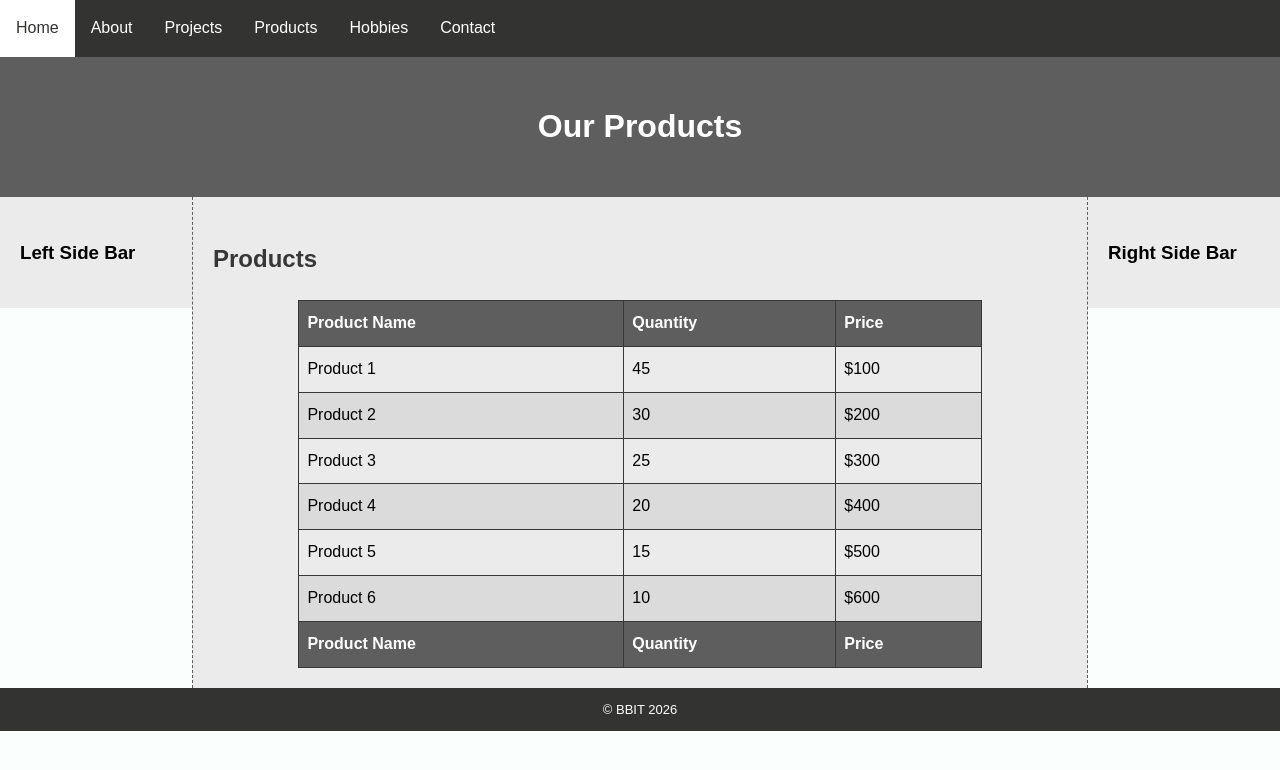
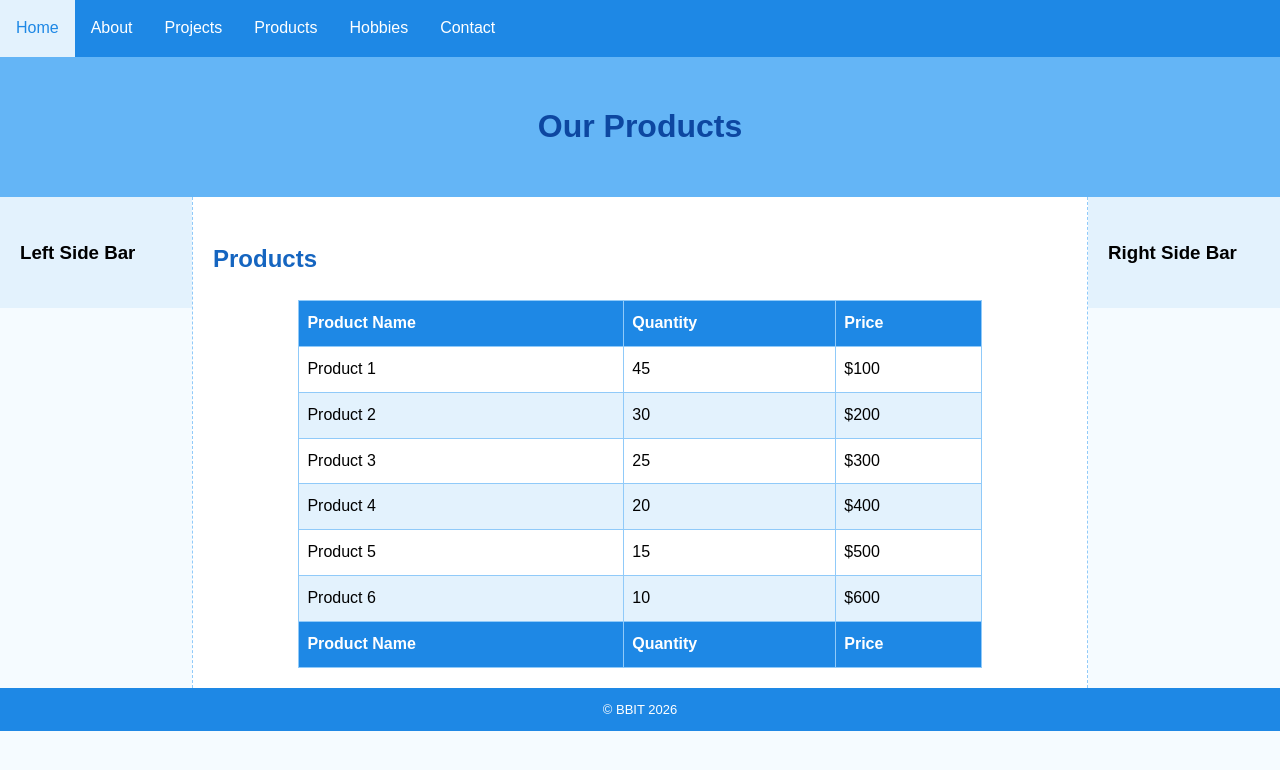
Before and after one commit to nathanielmisawo-rgb/Cornerstone, a plain HTML site: page products.html in a window 1280 px wide. Drawn offline with Linux system fonts and the light colour scheme.

Commit message:
Color change

```diff
--- a/css/style.css
+++ b/css/style.css
@@ -1,5 +1,5 @@
 body{
-    background-color: rgb(250, 255, 254);
+    background-color: #f5fbff;
     margin: 0;
     font-family: Arial, Helvetica, sans-serif;
     line-height: 1.8;
@@ -9,7 +9,7 @@ body{
     box-sizing: border-box;
 }
 .toplink{
-    background-color: rgb(51, 51, 50);
+    background-color: #1e88e5;
     overflow: hidden;
 }
 .toplink a{
@@ -21,12 +21,12 @@ body{
     padding: 14px 16px;
 }
 .toplink a:hover{
-    background-color: #ffffff;
-    color: rgb(51, 51, 50);
+    background-color: #e3f2fd;
+    color: #1e88e5;
     text-decoration: none;
 }
 .banner{
-    background-color: #5f5e5e;
+    background-color: #64b5f6;
     color: #ffffff;
     padding: 20px;
     text-align: center;
@@ -39,26 +39,26 @@ body{
 .left_side_bar{
     float: left;
     width: 15%;
-    background-color: #ebebeb;
+    background-color: #e3f2fd;
     padding: 20px;
 }
 .content{
     float: left;
     width: 70%;
-    background-color: #ebebeb;
+    background-color: #ffffff;
     padding: 20px;
     text-align: left;
-    border-left:#5f5e5e 1px dashed;
-    border-right:#5f5e5e 1px dashed;
+    border-left:#90caf9 1px dashed;
+    border-right:#90caf9 1px dashed;
 }
 .right_side_bar{
     float: left;
     width: 15%;
-    background-color: #ebebeb;
+    background-color: #e3f2fd;
     padding: 20px;
 }
 .footer{
-    background-color: rgb(51, 51, 50);
+    background-color: #1e88e5;
     color: #ffffff;
     font-size: small;
     text-align: center;
@@ -67,14 +67,16 @@ body{
 h1{
     /* text-transform: none; */
     text-transform: capitalize;
+    color: #0d47a1;
 }
 h2{
     text-decoration: none;
-    color: #373737;
+    color: #1565c0;
     text-align: left;
 }
 p{
     text-align: justify;
+    color: #333333;
 }
 .underline{
     text-decoration: underline;
@@ -94,7 +96,7 @@ p{
 .team_member{
     text-align: center;
     font-size: small;
-    color: #880f0f;
+    color: #1565c0;
     font-style: italic;
     font-weight: normal;
     display: inline-block;
@@ -106,24 +108,24 @@ p{
 table{
     border-collapse: collapse;
     width: 80%;
-    border: 1px #373737 solid;
+    border: 1px #90caf9 solid;
     border-spacing: 0;
     margin: 0 auto;
 }
 table th{
-    border: 1px #373737 solid;
+    border: 1px #90caf9 solid;
     padding: 8px;
     text-align: left;
-    background-color: #5f5e5e;
+    background-color: #1e88e5;
     color: #ffffff;
 }
 table td{
-    border: 1px #373737 solid;
+    border: 1px #90caf9 solid;
     padding: 8px;
     text-align: left;
 }
 tr:nth-child(even){
-    background-color: #dbdbdb;
+    background-color: #e3f2fd;
 }
 tbody tr:hover{
     background-color: #b3e7ff;
```
